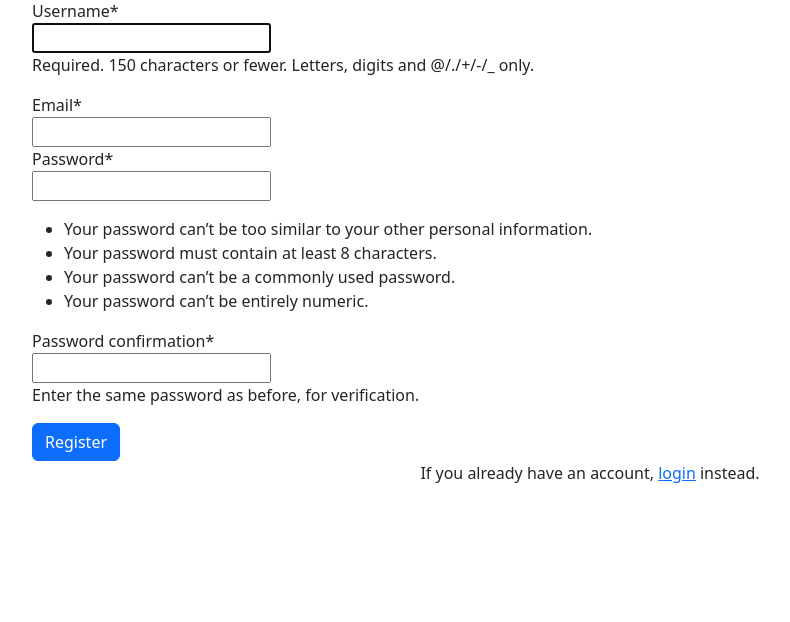
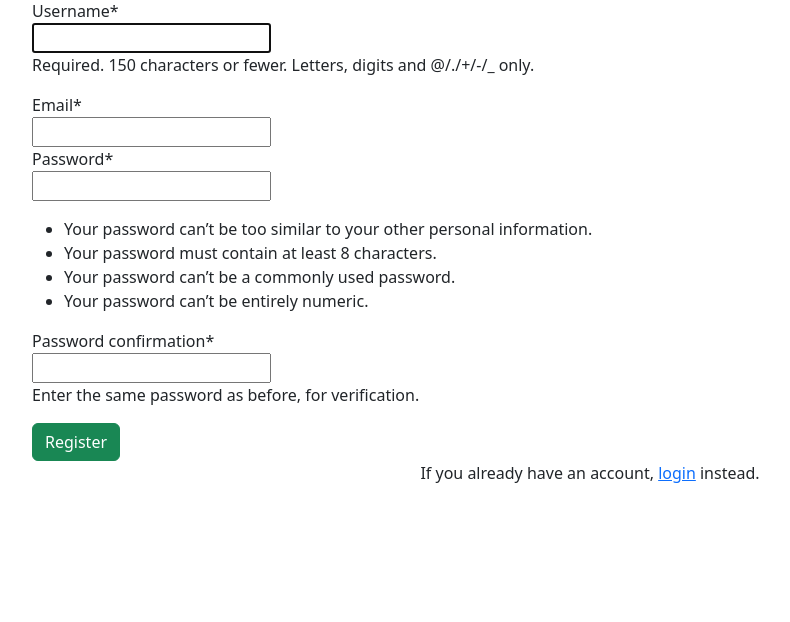
Before and after one commit to lampesm/cinema-eng, a Django app: page /register in a window 1280 px wide. Shown: the part 220-842 px from the top of the page, without its empty margins (50-840 px from the left). Run offline with Django 4.2, Linux system fonts and the light colour scheme; some libraries are stand-ins or nearby versions.

Commit message:
fix templates

```diff
--- a/templates/registration/login.html
+++ b/templates/registration/login.html
@@ -12,7 +12,7 @@
   <form method="POST">
     {% csrf_token %}
     {{ login_form|crispy }}
-    <button class="btn btn-primary" type="submit">Login</button>
+    <button class="btn btn-primary mt-2" type="submit">Login</button>
   </form>
   <p class="text-center">Don't have an account? <a href="/register">Create an account</a>.</p>
 </div>
--- a/templates/registration/register.html
+++ b/templates/registration/register.html
@@ -13,7 +13,7 @@
 	<form method="POST">
 		{% csrf_token %}
 		{{ register_form|crispy }}
-		<button class="btn btn-primary" type="submit">Register</button>
+		<button class="btn btn-success" type="submit">Register</button>
 	</form>
 	<p class="text-center">If you already have an account, <a href="/login">login</a> instead.</p>
 </div>
```
